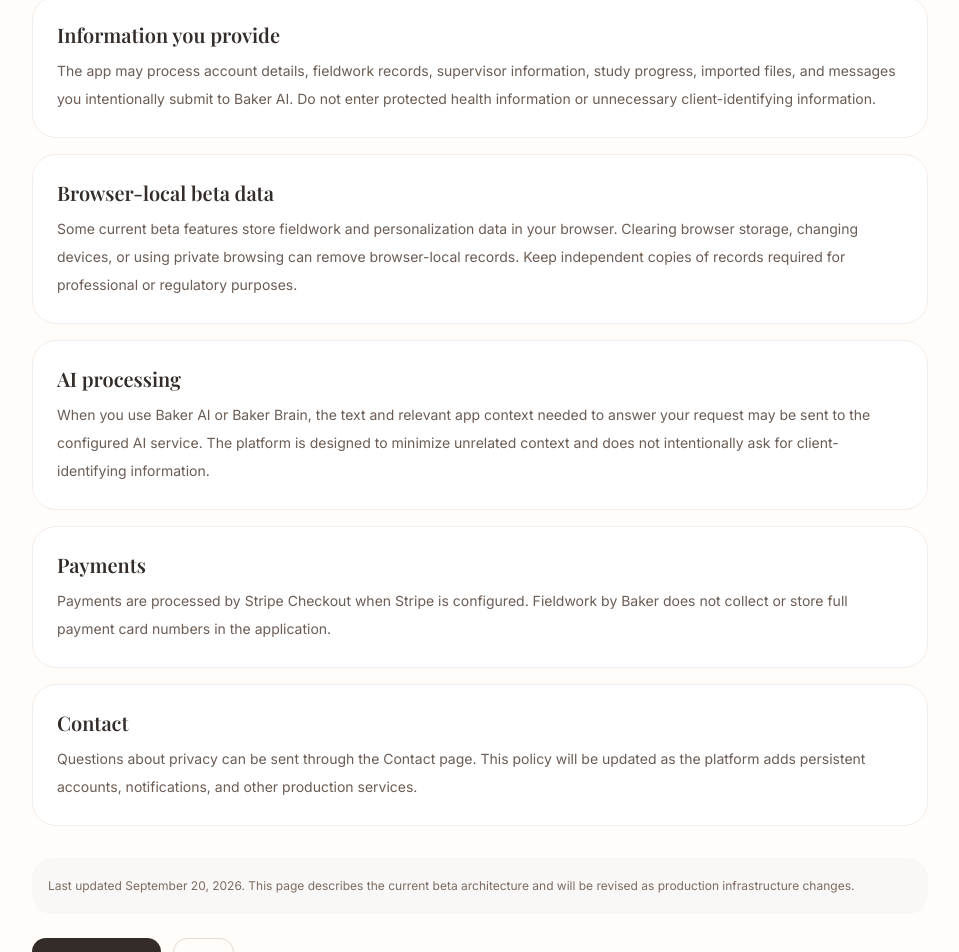
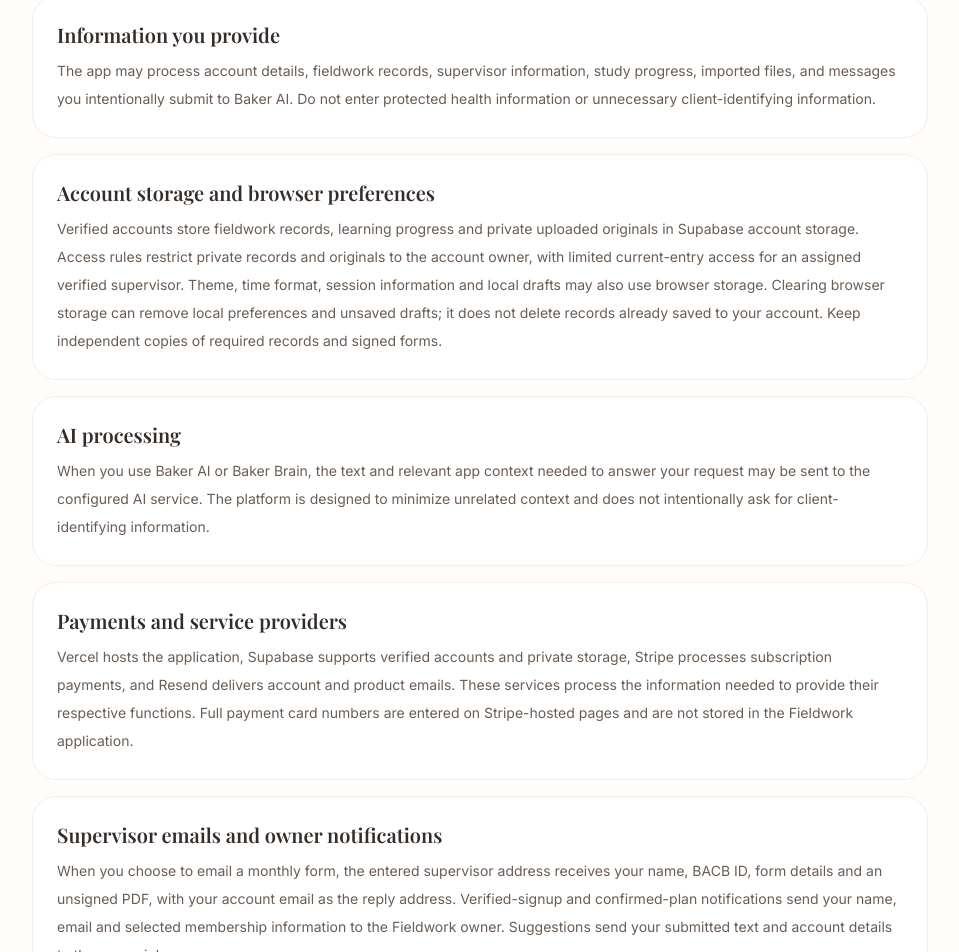
Before and after one commit to thebakersclt0116/fieldwork-by-baker-live, a React (Vite) app: page /privacy in a window 1280 px wide. Shown: the part 328-1280 px from the top of the page, without its empty margins (160-1119 px from the left). Built offline with nearby package versions, Linux system fonts and the light colour scheme.

Commit message:
Describe live account storage, membership and community privacy accurately

```diff
--- a/src/pages/Legal.tsx
+++ b/src/pages/Legal.tsx
@@ -17,10 +17,12 @@
     intro: 'Fieldwork by Baker is designed to help BCBA candidates organize fieldwork and study data while minimizing unnecessary collection of sensitive information.',
     sections: [
       { title: 'Information you provide', body: 'The app may process account details, fieldwork records, supervisor information, study progress, imported files, and messages you intentionally submit to Baker AI. Do not enter protected health information or unnecessary client-identifying information.' },
-      { title: 'Browser-local beta data', body: 'Some current beta features store fieldwork and personalization data in your browser. Clearing browser storage, changing devices, or using private browsing can remove browser-local records. Keep independent copies of records required for professional or regulatory purposes.' },
+      { title: 'Account storage and browser preferences', body: 'Verified accounts store fieldwork records, learning progress and private uploaded originals in Supabase account storage. Access rules restrict private records and originals to the account owner, with limited current-entry access for an assigned verified supervisor. Theme, time format, session information and local drafts may also use browser storage. Clearing browser storage can remove local preferences and unsaved drafts; it does not delete records already saved to your account. Keep independent copies of required records and signed forms.' },
       { title: 'AI processing', body: 'When you use Baker AI or Baker Brain, the text and relevant app context needed to answer your request may be sent to the configured AI service. The platform is designed to minimize unrelated context and does not intentionally ask for client-identifying information.' },
-      { title: 'Payments', body: 'Payments are processed by Stripe Checkout when Stripe is configured. Fieldwork by Baker does not collect or store full payment card numbers in the application.' },
-      { title: 'Contact', body: 'Questions about privacy can be sent through the Contact page. This policy will be updated as the platform adds persistent accounts, notifications, and other production services.' },
+      { title: 'Payments and service providers', body: 'Vercel hosts the application, Supabase supports verified accounts and private storage, Stripe processes subscription payments, and Resend delivers account and product emails. These services process the information needed to provide their respective functions. Full payment card numbers are entered on Stripe-hosted pages and are not stored in the Fieldwork application.' },
+      { title: 'Supervisor emails and owner notifications', body: 'When you choose to email a monthly form, the entered supervisor address receives your name, BACB ID, form details and an unsigned PDF, with your account email as the reply address. Verified-signup and confirmed-plan notifications send your name, email and selected membership information to the Fieldwork owner. Suggestions send your submitted text and account details to the owner inboxes.' },
+      { title: 'Community and profile visibility', body: 'A saved profile photo is visible to verified members across the site, including beside your posts and replies. Shared Commons posts and replies are visible to other verified members. Country badges and Active now sharing start off and can be enabled or disabled in settings. Active now does not display an exact last-seen time. Sample discussions are labeled fictional and cannot be interacted with.' },
+      { title: 'Contact', body: 'For privacy, access, correction or deletion questions, contact support@fieldworkbybaker.com. Retain an independent export of records you need for professional documentation.' },
     ],
   },
   terms: {
@@ -33,17 +35,18 @@
       { title: 'Your responsibility', body: 'You are responsible for the accuracy of the information you enter or import and for reviewing AI-generated classifications, summaries, calculations, and study guidance before relying on them.' },
       { title: 'Supervisor review', body: 'Supervisor review tools support documentation workflows but do not replace professional judgment, supervision contracts, employer requirements, or official verification processes.' },
       { title: 'Exam preparation', body: 'Exam Lab uses original, unofficial practice material. It does not contain secure BACB examination questions and does not guarantee a passing score.' },
-      { title: 'Beta availability', body: 'Some features are in active beta and may change. Keep independent copies of important fieldwork records and verification documents.' },
+      { title: 'Membership and cancellation', body: 'Public demos are read-only and do not start a free trial. Paid membership unlocks the features shown for the selected plan. Subscriptions renew at the price and interval displayed in checkout until canceled. You can manage billing and cancellation through the Stripe customer portal in Account settings. Existing saved records remain readable when paid access ends; features requiring an active membership are disabled.' },
+      { title: 'Product availability', body: 'Features may be updated as the platform develops. Native iOS and Android apps are coming soon; the current workspace is available through a mobile browser. Keep independent copies of important fieldwork records and signed verification documents.' },
     ],
   },
   cookies: {
-    title: 'Cookie & Local Storage Notice',
+    title: 'Cookie & Storage Notice',
     eyebrow: 'Storage',
     icon: Cookie,
-    intro: 'The current app primarily relies on browser storage and secure session tokens to remember preferences and beta account state.',
+    intro: 'Fieldwork uses secure session information and browser preferences alongside protected account storage.',
     sections: [
-      { title: 'What is stored', body: 'The app may store theme preference, signed-in session information, fieldwork entries, study progress, saved resources, exam progress, and other personalization data in browser storage.' },
-      { title: 'Why it is used', body: 'Browser storage keeps the app responsive and lets beta users continue where they left off. It is also why clearing site data can remove locally stored records.' },
+      { title: 'What is stored', body: 'Browser storage may hold theme and time-format preferences, signed-in session information, working drafts and local caches. Saved account records, learning progress and private originals are stored separately in protected Supabase storage.' },
+      { title: 'Why it is used', body: 'Session information supports verified sign-in, while preferences and local drafts help you continue your work. Clearing site data can sign you out and remove local preferences and unsaved drafts. Saved cloud records remain available after signing back in.' },
       { title: 'Your controls', body: 'You can clear browser storage through your browser settings. Before doing so, export or otherwise preserve any fieldwork information you need to retain.' },
     ],
   },
@@ -51,9 +54,9 @@
     title: 'Security & Trust',
     eyebrow: 'Security',
     icon: LockKeyhole,
-    intro: 'Fieldwork by Baker uses signed application sessions, protected premium routes, server-side secrets, and Stripe-hosted checkout for payment details when payments are enabled.',
+    intro: 'Fieldwork by Baker uses verified accounts, protected private storage, server-side paid access checks and Stripe-hosted checkout.',
     sections: [
-      { title: 'What we do today', body: 'Sensitive server credentials are kept server-side. Premium API routes require signed authorization. Supervisor review links are signed. Stripe Checkout, when enabled, keeps card entry on Stripe-hosted payment pages.' },
+      { title: 'What we do today', body: 'Server credentials remain server-side. Private account records and originals use owner access rules. Assigned supervisor review requires the invited verified email, expires after 14 days, and applies only to the current entry revision. Signed Stripe webhooks update protected billing status; sandbox payments cannot grant live access. Card entry stays on Stripe-hosted checkout pages.' },
       { title: 'What we do not claim', body: 'The platform should not be described as HIPAA compliant, SOC 2 certified, or as having any other third-party certification unless and until that status has been formally established and documented.' },
       { title: 'Client privacy', body: 'Do not upload or enter unnecessary client-identifying information. Use initials or de-identified descriptions only when needed for fieldwork organization and allowed by your supervisor or organization.' },
       { title: 'Report an issue', body: 'If you discover a security or privacy issue, use the Contact page and include enough technical detail for the team to reproduce it without including client data.' },
@@ -89,7 +92,7 @@
           ))}
         </div>
         <div className="mt-8 rounded-2xl bg-[#FAF8F6] p-4 text-xs leading-6 text-[#7B6B62] dark:bg-white/5 dark:text-[#CFC4BE]">
-          Last updated September 20, 2026. This page describes the current beta architecture and will be revised as production infrastructure changes.
+          Last updated October 8, 2026. This page describes the current live service.
         </div>
         <div className="mt-6 flex flex-wrap gap-3">
           <Link to="/contact" className="rounded-xl bg-[#332C28] px-4 py-2.5 text-sm font-bold text-white dark:bg-[#E85D70]">Contact Baker</Link>
```
